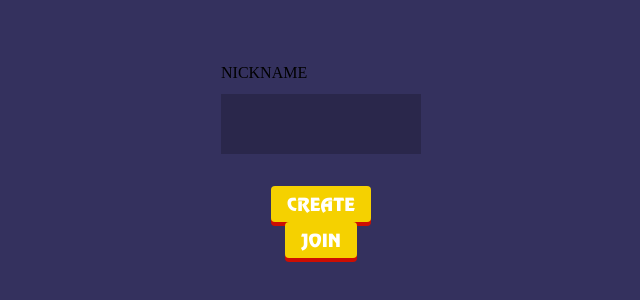
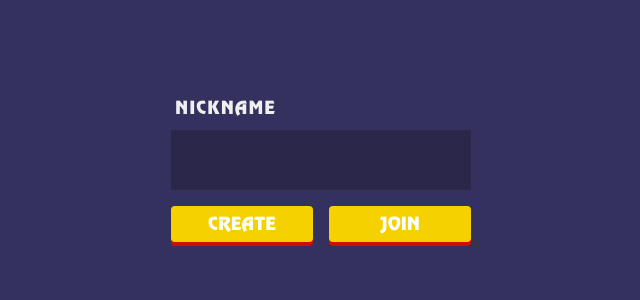
Before and after one commit to kasparsiricenko/MK, a website with bundled scripts: page public/index.html in a window 1280 px wide. Shown: the part 248-548 px from the top of the page, without its empty margins (319-959 px from the left). Built offline with nearby package versions, Linux system fonts and the light colour scheme; files whose address does not match are found by name.

Commit message:
updated styles

```diff
--- a/public/style.css
+++ b/public/style.css
@@ -171,6 +171,33 @@ body {
   display: flex;
   align-items: center;
   flex-direction: column;
+}
+
+.label-input {
+  font-family: 'Mortal Kombat 3';
+  font-size: 18px;
+  letter-spacing: 1px;
+  color: #efefef;
+  text-transform: uppercase;
+  display: flex;
+  flex-direction: column;
+}
+
+.label-input div {
+  margin-left: 4px
+}
+
+.buttons {
+  display: grid;
+  grid-template-columns: 1fr 1fr;
+  width: 300px;
+  margin: 0 !important;
+  column-gap: 16px;
+}
+
+.buttons > .button {
+  margin-left: 0;
+  margin-right: 0;
 }
 
 .player1 .name {
@@ -475,7 +502,7 @@ input[type='radio']:checked + label > span:hover {
   color: #efefef;
   background-color: #00000033;
   text-transform: uppercase;
-  width: 200px;
+  width: 300px;
   height: 60px;
   padding: 0 20px;
 }
@@ -503,12 +530,10 @@ input[type='radio']:checked + label > span:hover {
 .hint {
   font-family: 'Segoe UI', Tahoma, Geneva, Verdana, sans-serif;
   font-size: 23px;
-  font-weight: 500;
+  font-weight: 300;
   color: #50489cb0;
   font-style: italic;
   padding: 24px 12px 0px;
-  text-shadow: #FFFFFF;
-  text-decoration-line: underline;
 }
 
 .state {
```
